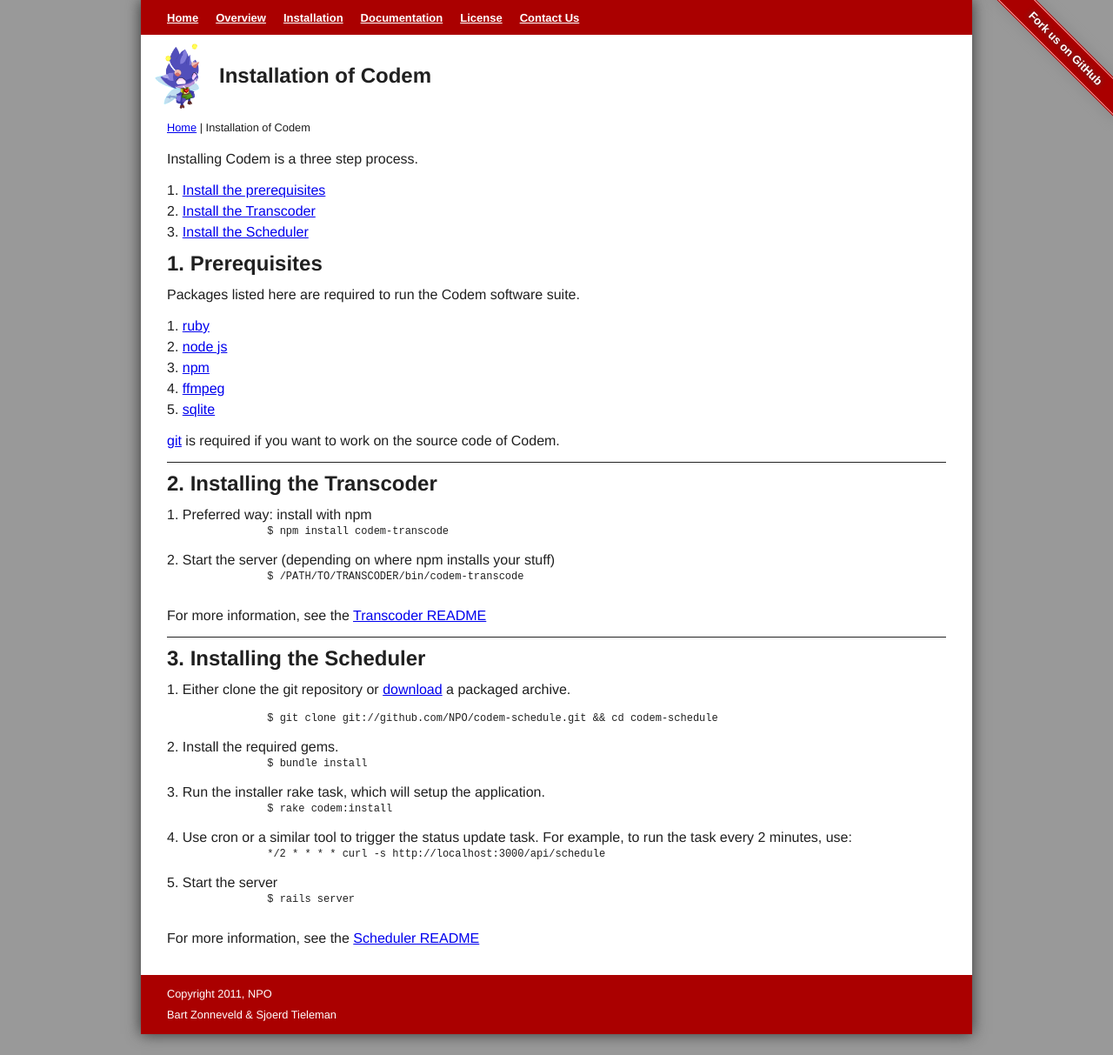
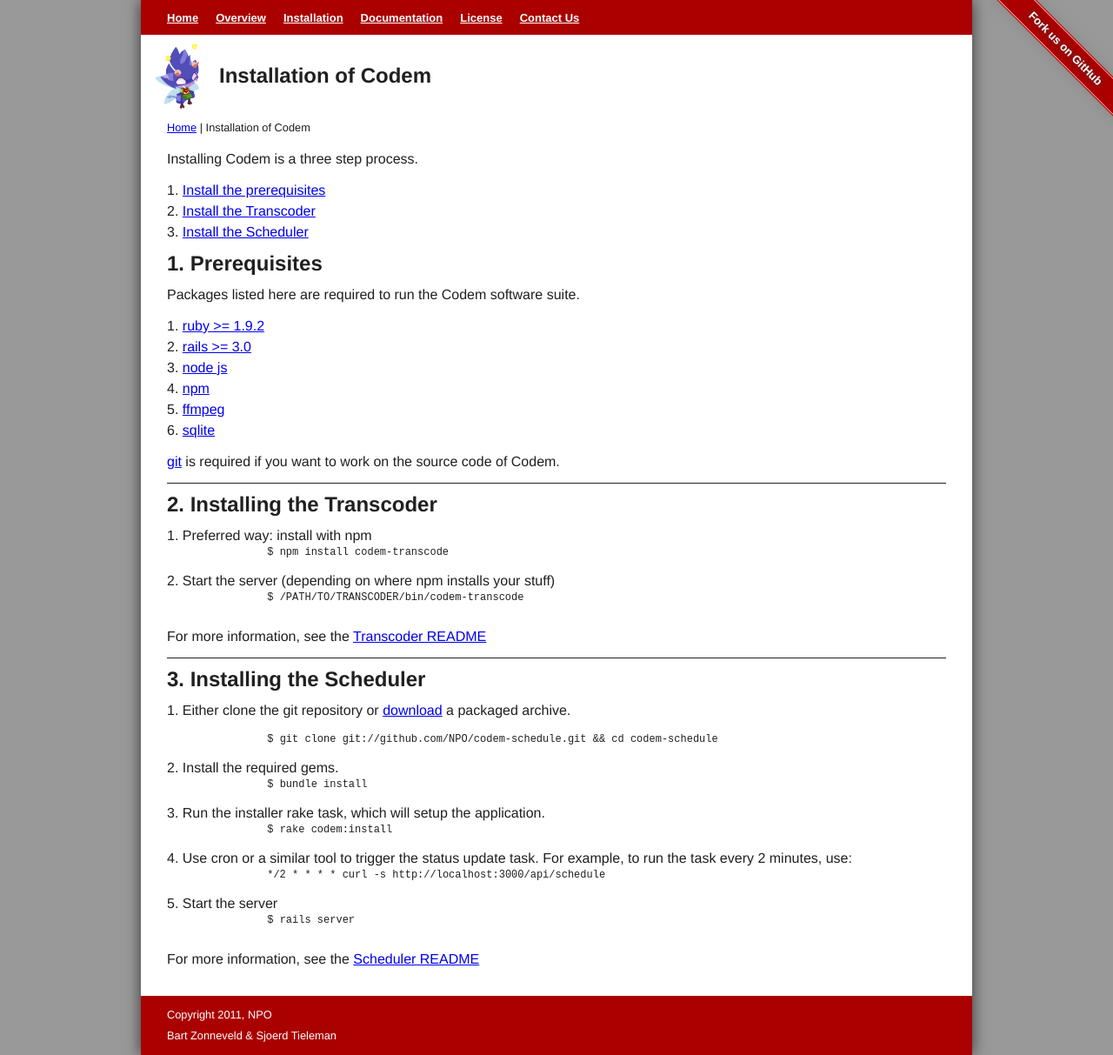
Before and after one commit to madebyhiro/codem, a Jekyll site: the page built from installation/index.html, in a window 1280 px wide. Shown: the whole page at 87% size. Built offline with Jekyll 4.4.1, drawn with Linux system fonts in a browser that asks for light colours.

Commit message:
Added required versions for rails and ruby

```diff
--- a/installation/index.html
+++ b/installation/index.html
@@ -29,7 +29,8 @@
 </p>
 
 <ol class="in">
-	<li><a href="http://www.ruby-lang.org/en/" rel="external">ruby</a></li>
+	<li><a href="http://www.ruby-lang.org/en/" rel="external">ruby >= 1.9.2</a></li>
+	<li><a href="http://www.ruby-lang.org/en/" rel="external">rails >= 3.0</a></li>
 	<li><a href="http://nodejs.org/" rel="external">node js</a></li>
 	<li><a href="https://github.com/mikeal/npm" rel="external">npm</a></li>
 	<li><a href="http://www.ffmpeg.org/" rel="external">ffmpeg</a></li>
```
